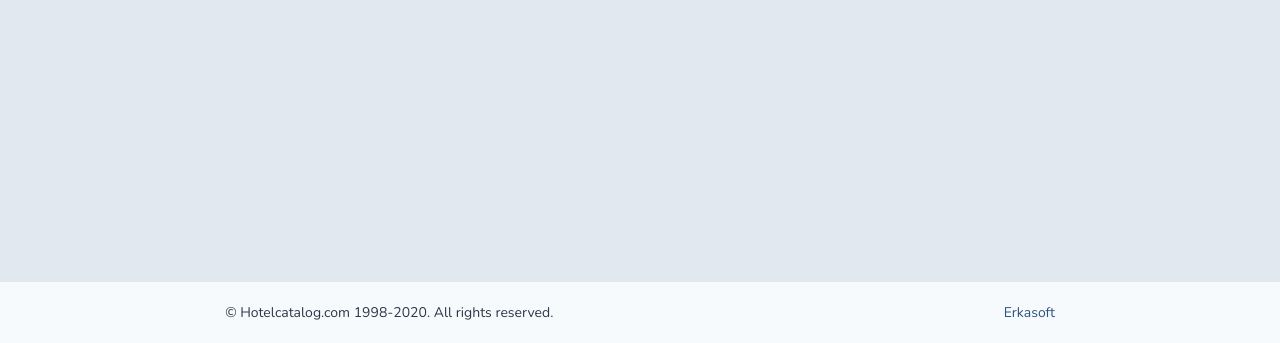
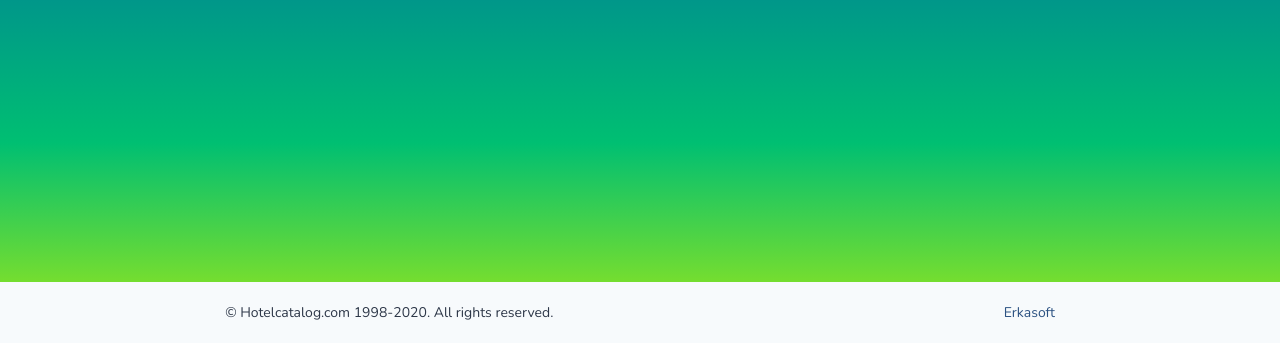
Before and after one commit to ertankayalar/under, a Gatsby site: page / in a window 1280 px wide. Shown: the part 457-800 px from the top of the page. Built offline with nearby package versions, Linux system fonts and the light colour scheme; Gatsby itself is replaced by a stand-in of ours.

Commit message:
fix index style

```diff
--- a/src/pages/index.js
+++ b/src/pages/index.js
@@ -12,7 +12,7 @@ const IndexPage = ({ siteTitle }) => {
         className="w-full h-screen bg-gray-300 flex items-center justify-center"
         style={{
           backgroundImage:
-            "background-image: linear-gradient(to bottom, #051937, #004d7a, #008793, #00bf72, #a8eb12)",
+            "linear-gradient(to bottom, #051937, #004d7a, #008793, #00bf72, #a8eb12)",
         }}
       >
         <div className="mb-20 text-center">
```
